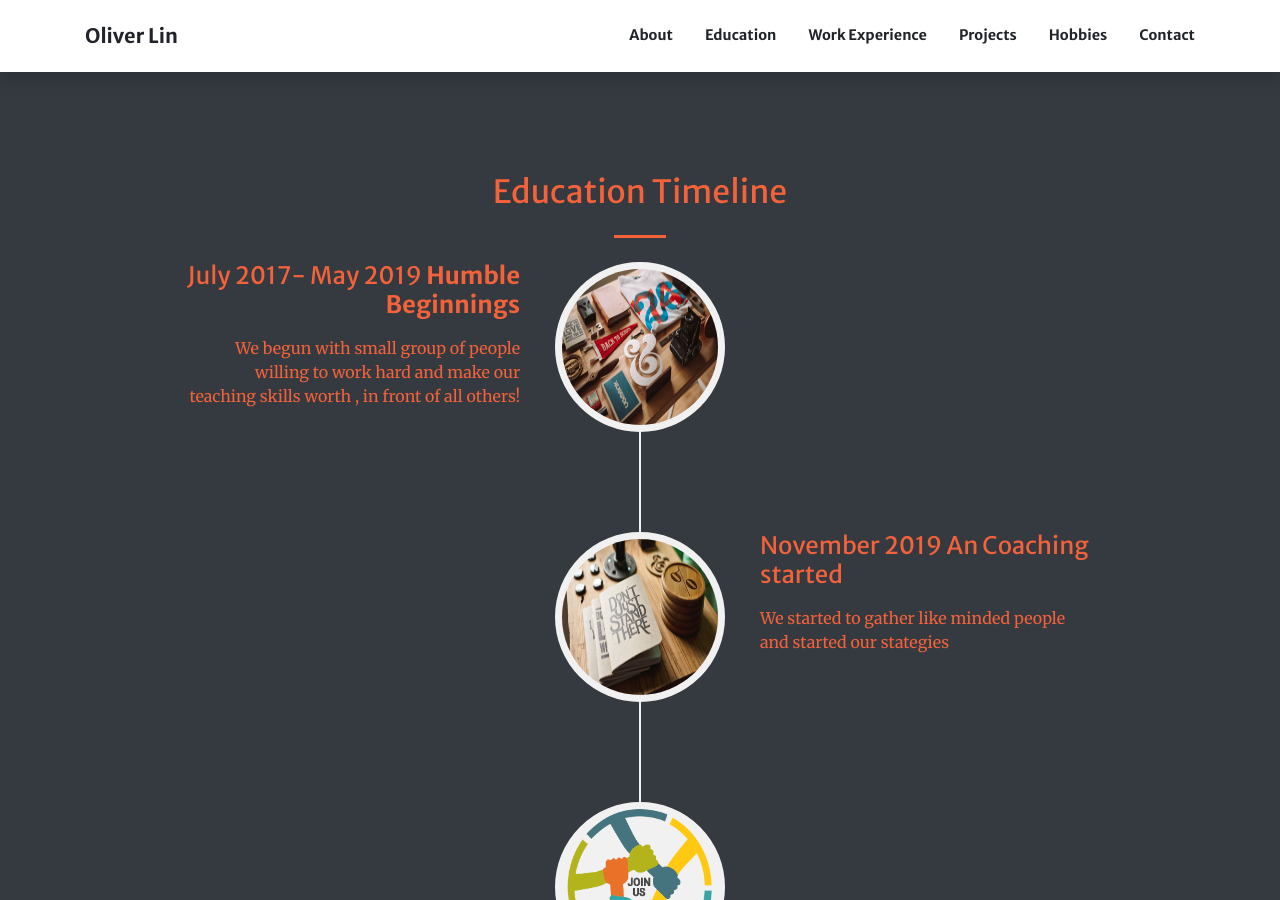
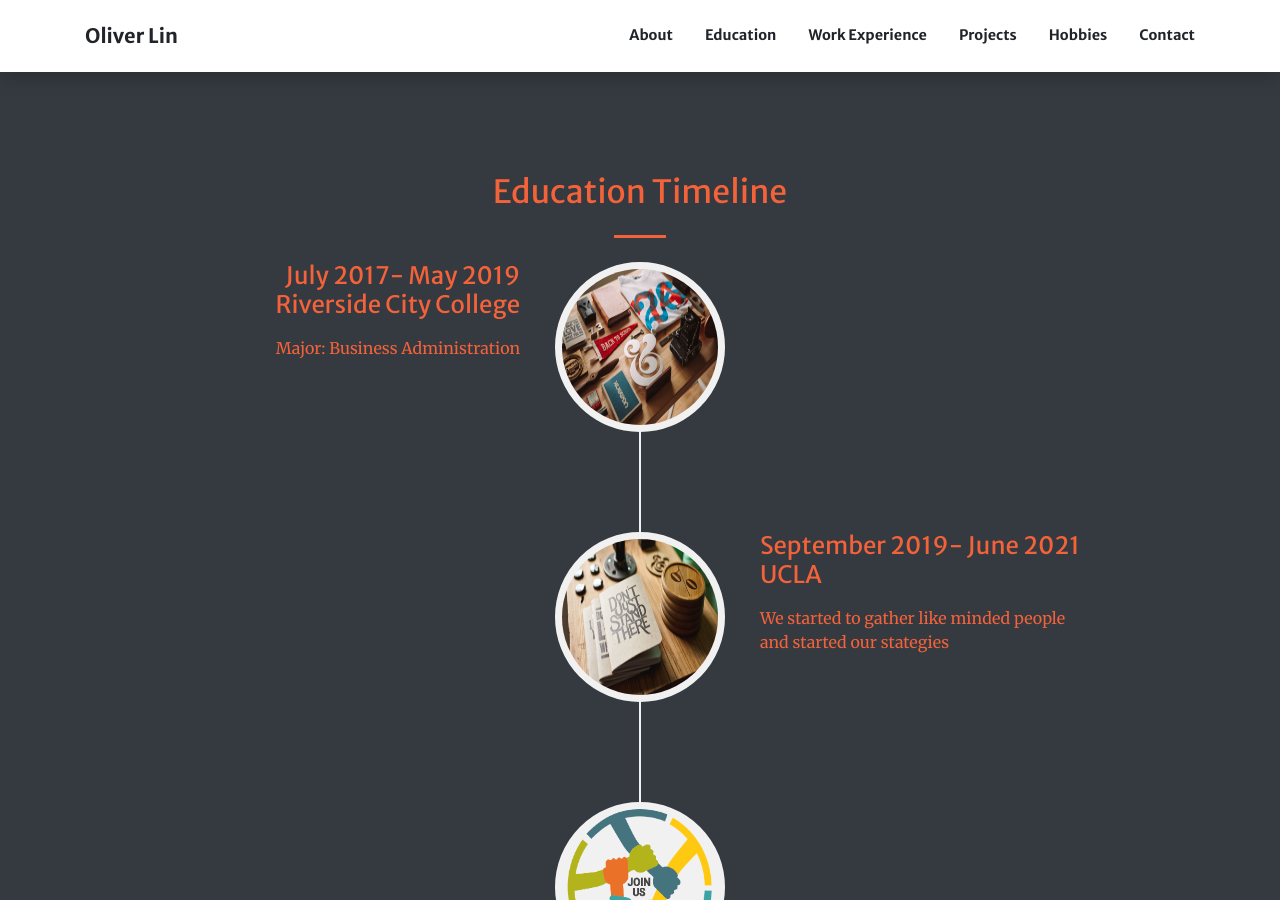
Before and after one commit to oliverlintl/oliverlintl.github.io, a Jekyll site: the page built from index.md, in a window 1280 px wide and 900 px high, scrolled down 1357 px. Built offline with Jekyll 4.4.1, drawn with Linux system fonts in a browser that asks for light colours.

Commit message:
Update index.md

```diff
--- a/index.md
+++ b/index.md
@@ -30,14 +30,13 @@ sections:
       - image: assets/img/portfolio/thumbnails/1.jpg
         title: >+
           July 2017- May 2019
-          **Humble Beginnings**
+          Riverside City College
         text: >-
-          We begun with small group of people willing to work hard and make our
-          teaching skills worth , in front of all others!
+          Major: Business Administration
       - image: assets/img/portfolio/thumbnails/2.jpg
         title: >+
-          November 2019
-          An Coaching started
+          September 2019- June 2021
+          UCLA
         text: >-
           We started to gather like minded people and started our stategies
 
```
